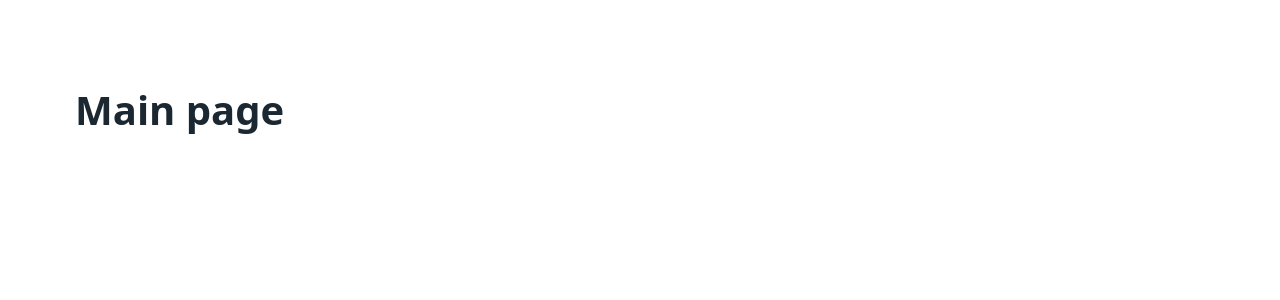
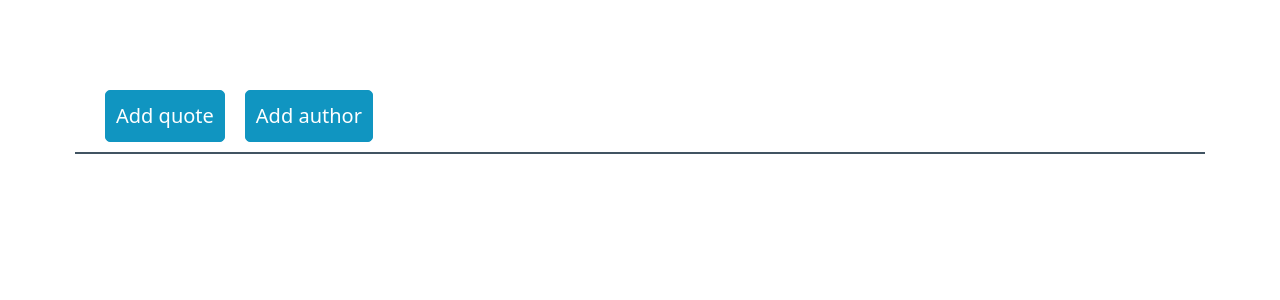
Before and after one commit to aleksVoit/django_app, a Django app: page / in a window 1280 px wide. Shown: the top 300 px of the page. Run offline with Django 5.2, Linux system fonts and the light colour scheme; data that the repository does not hold is empty; parts of the project's set-up code (start-up, migrations or seed data) failed here and were passed over.

Commit message:
quotes render was done

```diff
--- a/quotes/quoteapp/templates/quoteapp/index.html
+++ b/quotes/quoteapp/templates/quoteapp/index.html
@@ -2,12 +2,29 @@
 <html lang="en">
 <head>
     <meta charset="UTF-8"/>
-    <title>Organizer</title>
+    <title>Quotes</title>
     <link rel="stylesheet" href="https://unpkg.com/@picocss/pico@latest/css/pico.min.css"/>
 </head>
 <body>
 <main class="container">
-    <h1>Main page</h1>
+    <nav style="margin-bottom: 20px; border-bottom: 2px solid; padding-left: 30px">
+        <ul>
+            <li><a href="{% url 'quoteapp:quote' %}" role="button">Add quote</a></li>
+            <li><a href="{% url 'quoteapp:author' %}" role="button">Add author</a></li>
+        </ul>
+    </nav>
+
+    {% for quote in quotes %}
+    <ul>
+        <li>
+
+            <a href="{% url 'quoteapp:detail_quote' quote.id %}" role="textbox" class="outline"> {{ quote.quote }} </a>
+            <a href="{% url 'quoteapp:author' %}" role="button"> {{ quote.author }} </a>
+            <a href="{% url 'quoteapp:delete_quote' quote.id %}" role="button" class="contrast"> Delete note </a>
+
+        </li>
+    </ul>
+    {% endfor %}
 </main>
 </body>
 </html>
--- a/quotes/quoteapp/urls.py
+++ b/quotes/quoteapp/urls.py
@@ -8,4 +8,5 @@ urlpatterns = [
     path('author/', views.author, name='author'),
     path('quote/', views.quote, name='quote'),
     path('detail_quote/<int:quote_id>', views.detail_quote, name='detail_quote'),
+    path('delete_quote/<int:quote_id>', views.delete_quote, name='delete_quote'),
 ]
--- a/quotes/quoteapp/views.py
+++ b/quotes/quoteapp/views.py
@@ -6,7 +6,13 @@ from .models import Quote, Author
 
 
 def main(request):
-    return render(request, 'quoteapp/index.html')
+    quotes = Quote.objects.all()
+    return render(request, 'quoteapp/index.html', {'quotes': quotes})
+
+
+def delete_quote(request, quote_id):
+    Quote.objects.get(pk=quote_id).delete()
+    return redirect(to='quoteapp:main')
 
 
 def author(request):
```
